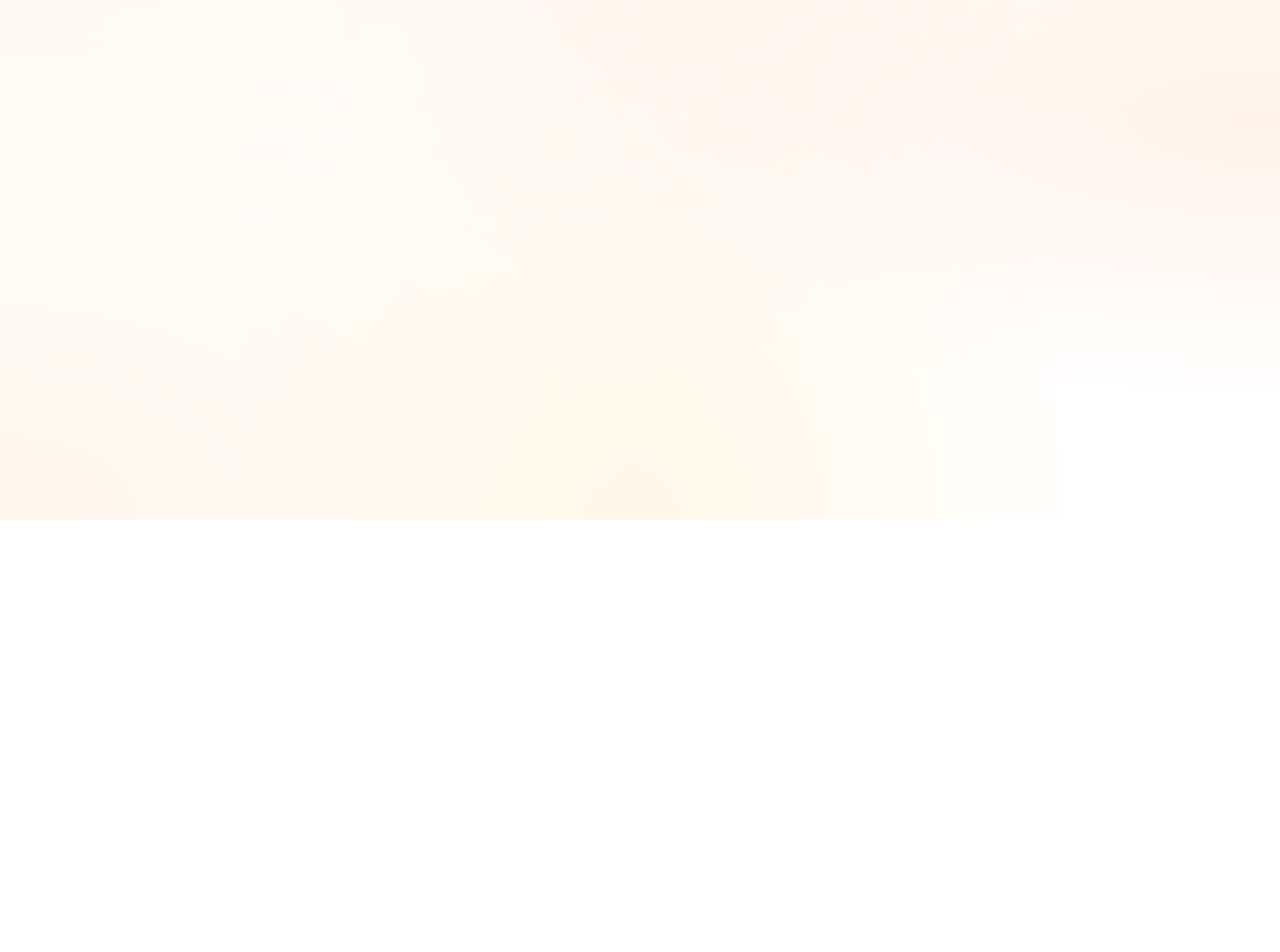
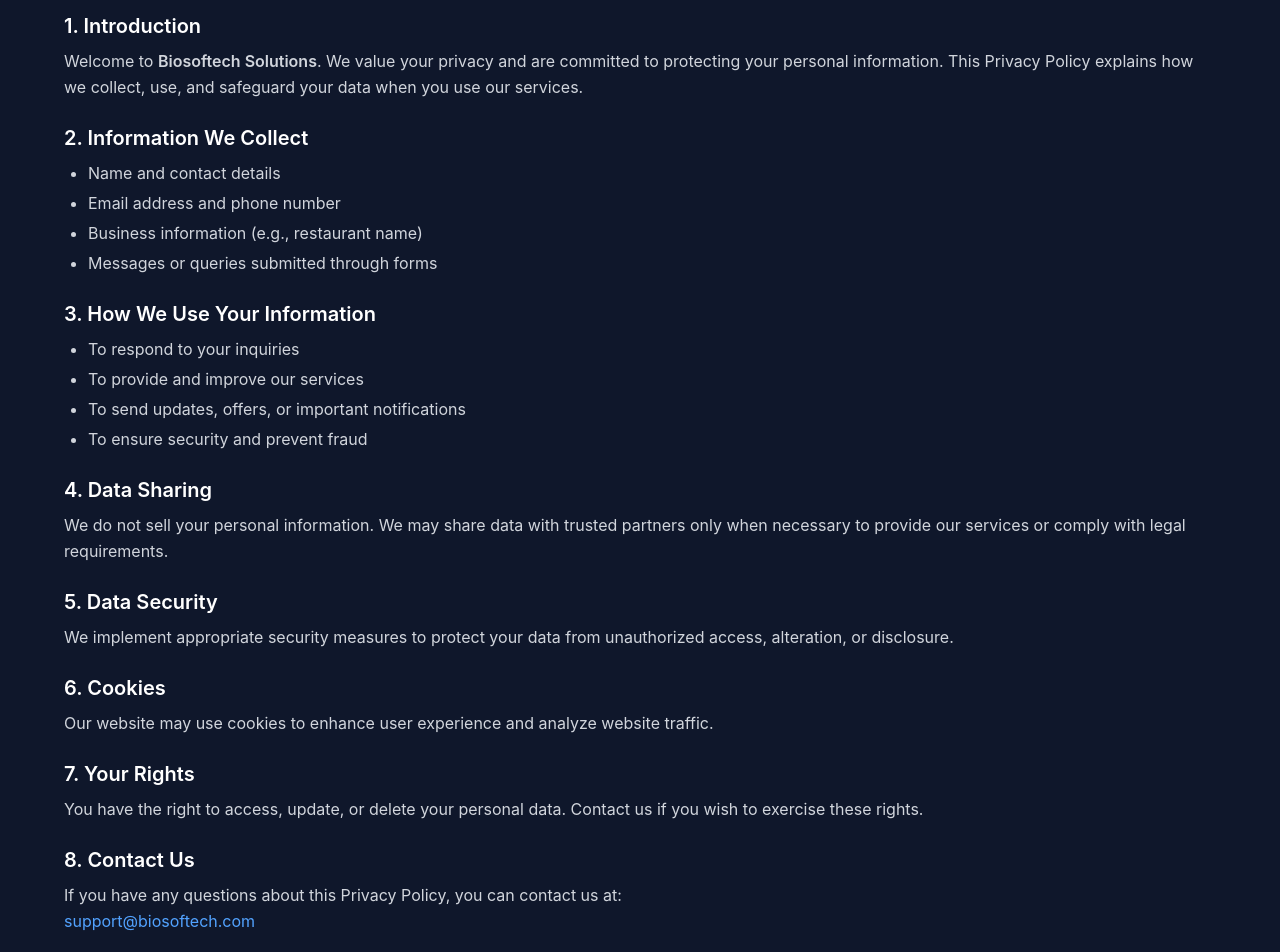
Before and after one commit to official1saurabh-ship-it/Billing-Landing-Page, a React (Vite) app: page /privacy in a window 1280 px wide. Before the commit this address had no page. Shown: the part 280-1232 px from the top of the page. Before the commit the page ends 800 px from the top, so only its background shows below. Built offline with nearby package versions, Linux system fonts and the light colour scheme; a web font is replaced by a local one.

Commit message:
few more updates

```diff
--- a/src/App.jsx
+++ b/src/App.jsx
@@ -6,9 +6,10 @@
 import FeaturesPage from "./pages/FeaturesPage";
 import Pricing from "./pages/Pricing";
 import ContactPage from "./pages/ContactPage";
-import ReferenceWebsite from "./pages/ReferenceWebsite";
+
 import Login from "./components/Login";
 import ScrollToTop from "./components/ScrollToTop";
+import PrivacyPolicyPage from "./pages/PrivacyPolicyPage";
 
 const App = () => {
   return (
@@ -23,7 +24,8 @@
         <Route path="/features" element={<FeaturesPage />} />
         <Route path="/pricing" element={<Pricing />} />
         <Route path="/contact" element={<ContactPage />} />
-        <Route path="/reference" element={<ReferenceWebsite />} />
+        <Route path="/privacy" element={<PrivacyPolicyPage />} />
+
       </Routes>
     </div>
   );
--- a/src/components/Footer.jsx
+++ b/src/components/Footer.jsx
@@ -18,7 +18,7 @@
     { name: 'About Us', path: '/about' },
     { name: 'Features', path: '/features' },
     { name: 'Pricing', path: '/pricing' },
-    { name: 'Reference', path: '/reference' },
+
     { name: 'Video Demo', path: '/video' },
     { name: 'Contact Us', path: '/contact' },
   ];
@@ -29,7 +29,7 @@
 
         {/* Column 1: Newsletter */}
         <div className="flex flex-col gap-6">
-          <h3 className="text-black text-xl font-bold border-b-2 border-primary w-fit pb-1">Newsletter</h3>
+          <h3 className="text-orange-500 text-xl font-bold border-b-2 border-primary w-fit pb-1">Newsletter</h3>
           <p className="text-sm leading-relaxed">
             Stay updated with our latest insights and digital transformation strategies. Join our community of innovators.
           </p>
@@ -39,7 +39,7 @@
               placeholder="Your Email Address"
               className="w-full bg-[#f9f9f9] border border-gray-200 rounded-full py-3 px-5 focus:outline-none focus:border-primary text-sm transition-colors text-black"
             />
-            <button className="absolute right-1 top-1/2 -translate-y-1/2 bg-primary hover:bg-orange-700 text-white px-6 py-2 rounded-full text-sm font-medium transition-all">
+            <button className="absolute right-1 top-1/2 -translate-y-1/2 bg-orange-400 hover:bg-orange-700 text-white px-6 py-2 rounded-full text-sm font-medium transition-all">
               Sign Up
             </button>
           </div>
@@ -47,7 +47,7 @@
 
         {/* Column 2: Explore */}
         <div className="flex flex-col gap-6">
-          <h3 className="text-black text-xl font-bold border-b-2 border-primary w-fit pb-1">Explore</h3>
+          <h3 className="text-orange-500 text-xl font-bold border-b-2 border-primary w-fit pb-1">Explore</h3>
           <ul className="flex flex-col gap-3">
             {exploreLinks.map((item) => (
               <li key={item.name}>
@@ -62,7 +62,7 @@
 
         {/* Column 3: Contact Info */}
         <div className="flex flex-col gap-6">
-          <h3 className="text-black text-xl font-bold border-b-2 border-primary w-fit pb-1">Contact Info</h3>
+          <h3 className="text-orange-500 text-xl font-bold border-b-2 border-primary w-fit pb-1">Contact Info</h3>
           <div className="flex flex-col gap-4 text-sm text-gray-700">
             <div className="flex gap-3">
               <RiMapPinLine className="text-primary shrink-0" />
@@ -78,24 +78,24 @@
             </div>
           </div>
           <div className="flex gap-4 mt-2">
-            <a href="#" className="p-2 bg-gray-100 rounded-full hover:bg-primary hover:text-white transition-all text-gray-600">
+            <a href="https://www.facebook.com/billingmitra" className="p-2 bg-gray-100 rounded-full hover:bg-primary hover:text-orange-500 transition-all text-gray-600">
               <RiFacebookBoxLine size={20} />
             </a>
-            <a href="#" className="p-2 bg-gray-100 rounded-full hover:bg-primary hover:text-white transition-all text-gray-600">
+            <a href="https://www.instagram.com/billingmitra/" className="p-2 bg-gray-100 rounded-full hover:bg-primary hover:text-orange-500 transition-all text-gray-600">
               <RiInstagramLine size={20} />
             </a>
-            <a href="#" className="p-2 bg-gray-100 rounded-full hover:bg-primary hover:text-white transition-all text-gray-600">
+            <a href="https://www.linkedin.com/company/billing-mitra" className="p-2 bg-gray-100 rounded-full hover:bg-primary hover:text-orange-500 transition-all text-gray-600">
               <RiLinkedinLine size={20} />
             </a>
-            <a href="#" className="p-2 bg-gray-100 rounded-full hover:bg-primary hover:text-white transition-all text-gray-600">
-              <RiTwitterFill size={20} />
-            </a>
+            {/* <a href="#" className="p-2 bg-gray-100 rounded-full hover:bg-primary hover:text-orange-500 transition-all text-gray-600"> */}
+            {/* <RiTwitterFill size={20} /> */}
+            {/* </a> */}
           </div>
         </div>
 
         {/* Column 4: Popular Post */}
         <div className="flex flex-col gap-6">
-          <h3 className="text-black text-xl font-bold border-b-2 border-primary w-fit pb-1">Popular Post</h3>
+          <h3 className="text-orange-500 text-xl font-bold border-b-2 border-primary w-fit pb-1">Popular Post</h3>
           <div className="flex flex-col gap-4">
             <div className="group cursor-pointer">
               <span className="text-primary text-xs font-bold uppercase tracking-wider">Investment</span>
@@ -105,9 +105,7 @@
               <span className="text-primary text-xs font-bold uppercase tracking-wider">Business</span>
               <p className="text-sm mt-1 group-hover:text-primary transition-colors">Why Agile Methodology is Crucial for Modern Enterprises</p>
             </div>
-            <button className="mt-2 bg-transparent border border-orange-500 text-primary hover:bg-primary hover:text-white px-6 py-2 rounded-full text-sm font-medium transition-all self-start">
-              View All Blogs
-            </button>
+
           </div>
         </div>
       </div>
@@ -118,7 +116,7 @@
           © 2026 BioSoftech. All rights reserved.
         </p>
         <div className="flex gap-6">
-          <Link to="#" className="hover:text-primary transition-colors">Privacy Policy</Link>
+          <Link to="/privacy" className="hover:text-primary transition-colors">Privacy Policy</Link>
           <span className="text-gray-500">Designed By BioSoftech Team</span>
         </div>
       </div>
--- a/src/pages/AboutUsPage.jsx
+++ b/src/pages/AboutUsPage.jsx
@@ -122,7 +122,7 @@
 
     return (
         <div className="min-h-screen bg-white text-gray-900 overflow-x-hidden">
-            <div className='fixed w-full top-0 z-50'>
+            <div className='fixed w-full top-0 left-0 z-50'>
                 <Header1 />
                 <Header />
             </div>
--- a/src/pages/FeaturesPage.jsx
+++ b/src/pages/FeaturesPage.jsx
@@ -104,7 +104,7 @@
 
     return (
         <div className="flex flex-col min-h-screen bg-white text-gray-900 overflow-x-hidden">
-            <div className="fixed w-full top-0 z-50 bg-white shadow-sm border-b border-gray-100">
+            <div className="fixed w-full top-0 left-0 z-50 bg-white shadow-sm border-b border-gray-100">
                 <Header1 />
                 <Header />
             </div>
--- a/src/pages/HomePage.jsx
+++ b/src/pages/HomePage.jsx
@@ -134,7 +134,7 @@
     <div className="w-full overflow-x-hidden bg-white text-gray-900">
 
       {/* FIXED HEADER */}
-      <div className="fixed w-full top-0 z-50 border-b border-gray-200 bg-white">
+      <div className="fixed w-full top-0 left-0 z-50 border-b border-gray-200 bg-white">
         <Header1 />
         <Header />
       </div>
--- /dev/null
+++ b/src/pages/PrivacyPolicyPage.jsx
@@ -0,0 +1,122 @@
+import React from "react";
+import Header from '../components/Header'
+import Header1 from '../components/Header1'
+import Footer from '../components/Footer'
+
+const PrivacyPolicyPage = () => {
+    return (
+        <div className="bg-slate-900 text-orange-700 w-full min-h-screen pt-44 ">
+
+            <div className='fixed w-full top-0 left-0 z-50'>
+                <Header1 />
+                <Header />
+            </div>
+
+
+            <div className="w-full max-w-7xl mx-auto px-4 sm:px-8 md:px-16 mb-10">
+
+                {/* Heading */}
+                <h1 className="text-3xl sm:text-4xl font-bold mb-6 text-center">
+                    Privacy Policy
+                </h1>
+
+                <p className="text-sm text-gray-400 mb-8 text-center">
+                    Last Updated: {new Date().toLocaleDateString()}
+                </p>
+
+                {/* Section */}
+                <section className="space-y-6 text-gray-300 leading-relaxed">
+
+                    <div>
+                        <h2 className="text-xl font-semibold text-white mb-2">
+                            1. Introduction
+                        </h2>
+                        <p>
+                            Welcome to <span className="font-semibold">Biosoftech Solutions</span>.
+                            We value your privacy and are committed to protecting your personal information.
+                            This Privacy Policy explains how we collect, use, and safeguard your data when you use our services.
+                        </p>
+                    </div>
+
+                    <div>
+                        <h2 className="text-xl font-semibold text-white mb-2">
+                            2. Information We Collect
+                        </h2>
+                        <ul className="list-disc pl-6 space-y-1">
+                            <li>Name and contact details</li>
+                            <li>Email address and phone number</li>
+                            <li>Business information (e.g., restaurant name)</li>
+                            <li>Messages or queries submitted through forms</li>
+                        </ul>
+                    </div>
+
+                    <div>
+                        <h2 className="text-xl font-semibold text-white mb-2">
+                            3. How We Use Your Information
+                        </h2>
+                        <ul className="list-disc pl-6 space-y-1">
+                            <li>To respond to your inquiries</li>
+                            <li>To provide and improve our services</li>
+                            <li>To send updates, offers, or important notifications</li>
+                            <li>To ensure security and prevent fraud</li>
+                        </ul>
+                    </div>
+
+                    <div>
+                        <h2 className="text-xl font-semibold text-white mb-2">
+                            4. Data Sharing
+                        </h2>
+                        <p>
+                            We do not sell your personal information. We may share data with trusted partners
+                            only when necessary to provide our services or comply with legal requirements.
+                        </p>
+                    </div>
+
+                    <div>
+                        <h2 className="text-xl font-semibold text-white mb-2">
+                            5. Data Security
+                        </h2>
+                        <p>
+                            We implement appropriate security measures to protect your data from unauthorized access,
+                            alteration, or disclosure.
+                        </p>
+                    </div>
+
+                    <div>
+                        <h2 className="text-xl font-semibold text-white mb-2">
+                            6. Cookies
+                        </h2>
+                        <p>
+                            Our website may use cookies to enhance user experience and analyze website traffic.
+                        </p>
+                    </div>
+
+                    <div>
+                        <h2 className="text-xl font-semibold text-white mb-2">
+                            7. Your Rights
+                        </h2>
+                        <p>
+                            You have the right to access, update, or delete your personal data.
+                            Contact us if you wish to exercise these rights.
+                        </p>
+                    </div>
+
+                    <div>
+                        <h2 className="text-xl font-semibold text-white mb-2">
+                            8. Contact Us
+                        </h2>
+                        <p>
+                            If you have any questions about this Privacy Policy, you can contact us at:
+                            <br />
+                            <span className="text-blue-400">support@biosoftech.com</span>
+                        </p>
+                    </div>
+
+                </section>
+            </div>
+            <Footer />
+        </div>
+    );
+};
+
+export default PrivacyPolicyPage;
--- a/src/pages/ReferenceWebsite.jsx
+++ /dev/null
@@ -1,22 +0,0 @@
-import React from 'react'
-import Header from '../components/Header'
-import Header1 from '../components/Header1'
-import Footer from '../components/Footer'
-
-const ReferenceWebsite = () => {
-    return (
-        <div className="min-h-screen transition-colors duration-300 mesh-gradient-light text-gray-900 overflow-x-hidden">
-            <div className="fixed w-full top-0 z-50 border-b border-gray-200 bg-white shadow-sm transition-colors duration-300">
-                <Header1 />
-                <Header />
-            </div>
-            <div className="pt-[160px] md:pt-[240px] px-4 md:px-8 text-center pb-20">
-                <h1 className="text-4xl md:text-7xl font-black mb-6 leading-tight">Reference <span className="text-pink-600">Websites</span></h1>
-                <p className="text-lg md:text-2xl text-gray-600 max-w-3xl mx-auto font-bold opacity-80 leading-relaxed">Explore some of the industry-leading platforms and ecosystems that inspire our bespoke digital architectures.</p>
-            </div>
-            <Footer />
-        </div>
-    )
-}
-
-export default ReferenceWebsite;
--- a/src/pages/VideoPage.jsx
+++ b/src/pages/VideoPage.jsx
@@ -35,7 +35,7 @@
     return (
         <div className="min-h-screen transition-colors duration-300 mesh-gradient-light text-gray-900 overflow-x-hidden">
 
-            <div className="fixed w-full top-0 z-50 border-b border-gray-200 bg-white shadow-sm transition-colors duration-300">
+            <div className="fixed w-full top-0 left-0 z-50 border-b border-gray-200 bg-white shadow-sm transition-colors duration-300">
                 <Header1 />
                 <Header />
             </div>
```
